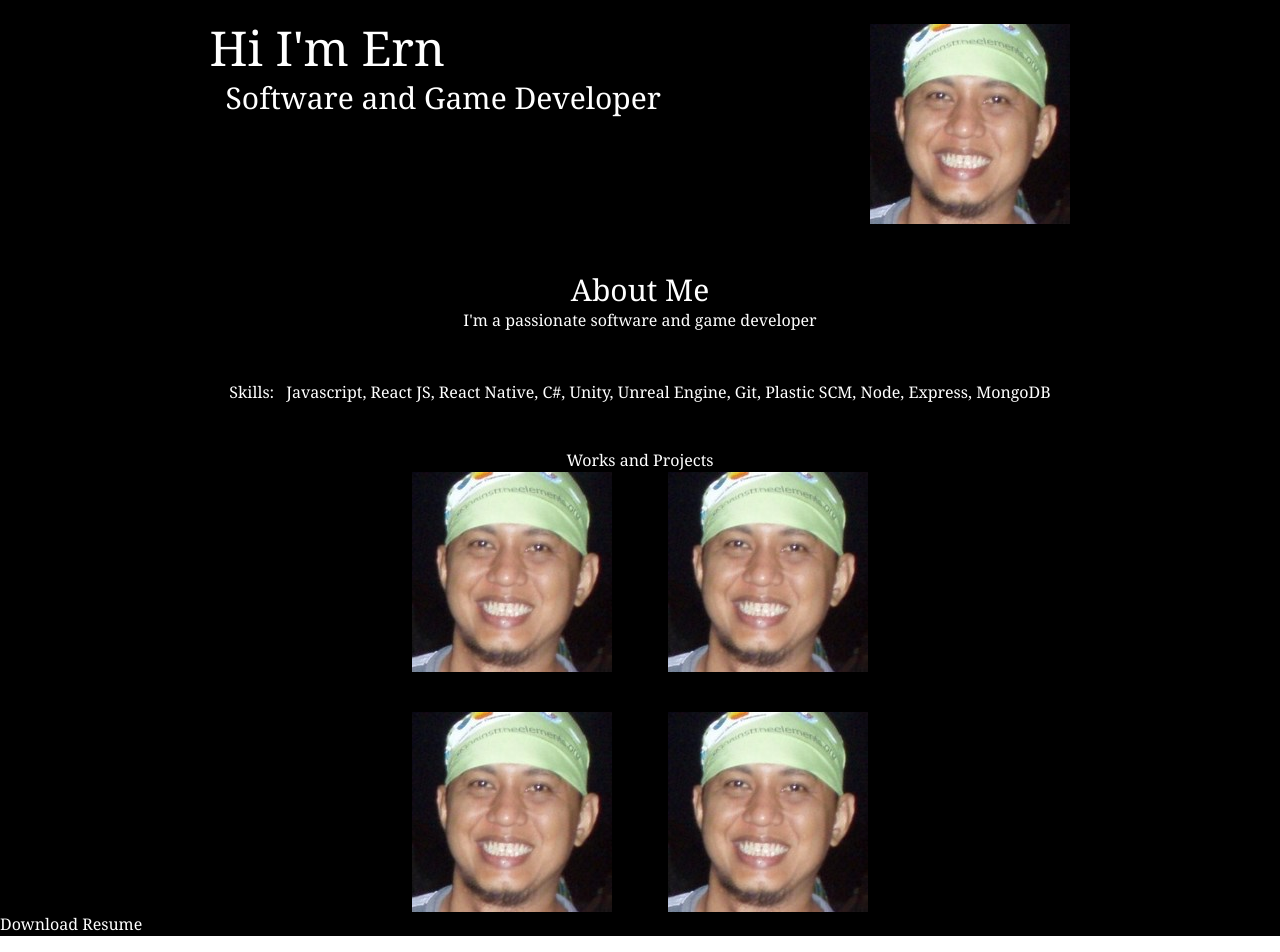
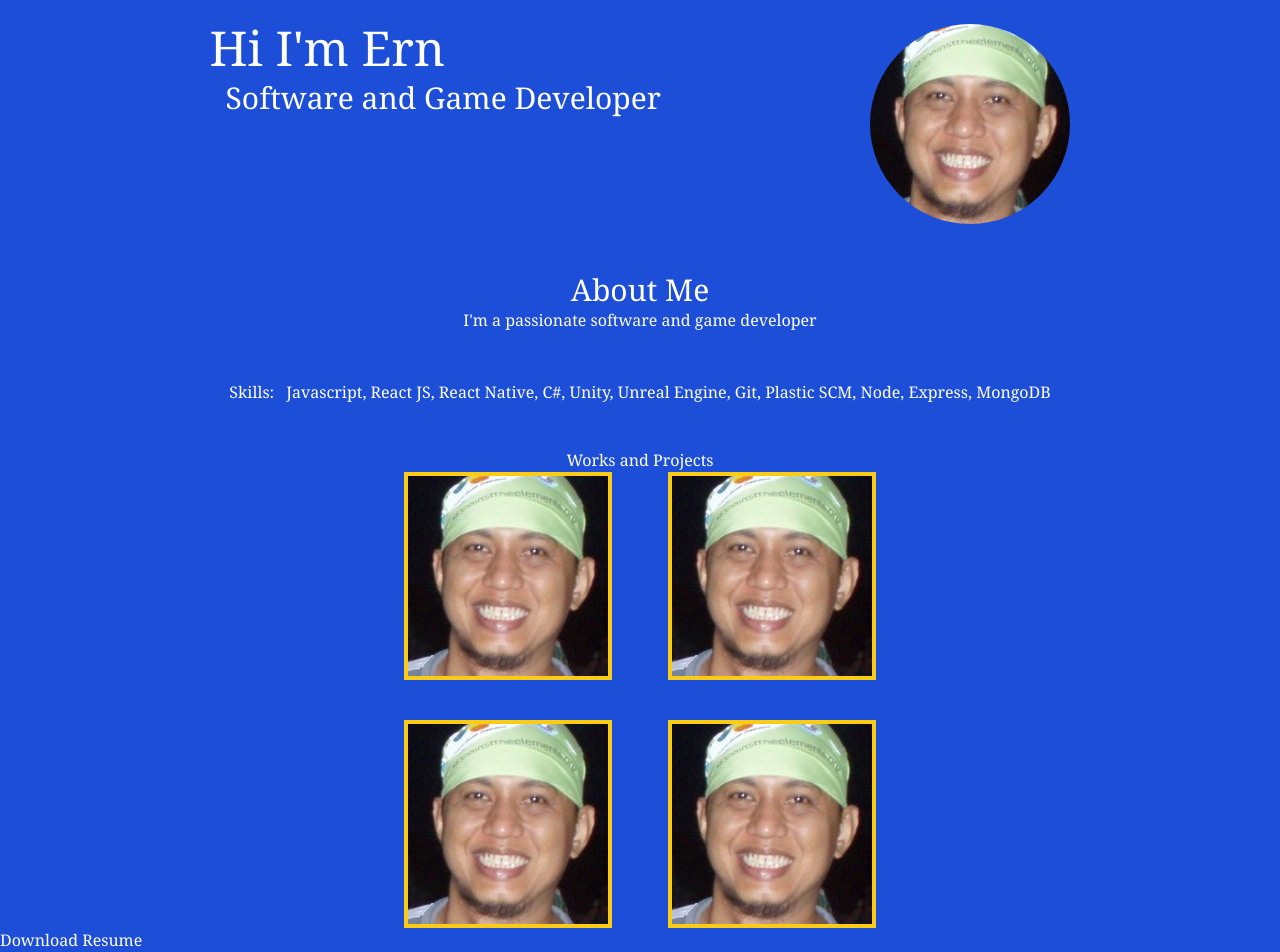
Before and after one commit to yurigligoric/ernportfolio, a React (Vite) app: page / in a window 1280 px wide. Shown: the part 80-1032 px from the top of the page. Built offline with nearby package versions, Linux system fonts and the light colour scheme.

Commit message:
change background to blue -700

```diff
--- a/src/pages/Home.jsx
+++ b/src/pages/Home.jsx
@@ -4,13 +4,13 @@ import image from '../assets/ernbanawa.jpg'
 
 function Home() {
   return (
-    <div className='flex flex-col bg-black text-white w-full h-full pt-16 font-serif'>
+    <div className='flex flex-col bg-blue-700 text-white w-full h-full pt-16 font-serif'>
         <div className='flex flex-1 flex-col lg:flex-row justify-evenly' >
             <div className='mt-10'>
                 <h1 className='lg:text-5xl mb-2 font-serif'>Hi I&apos;m Ern</h1>
                 <h1 className='ml-4 lg:text-3xl font-serif'>Software and Game Developer</h1>
             </div>
-            <img src={image} className='object-cover mt-10'/>
+            <img src={image} className='object-cover mt-10 rounded-full'/>
         </div>
         <div id="about" className='justify-center flex flex-col items-center mt-12'>
             <div>
@@ -30,18 +30,18 @@ function Home() {
             <h1>Works and Projects</h1>
             <div className='flex flex-col lg:flex-row justify-evenly mb-10'>
                 <div className='ml-7 mr-7'>
-                    <img src={image}/>
+                    <img src={image} className='border-solid border-yellow-400 border-4'/>
                 </div>
                 <div className='ml-7 mr-7'>
-                    <img src={image}/>
+                    <img src={image} className='border-solid border-yellow-400 border-4'/>
                 </div>
             </div>
             <div className='flex flex-col lg:flex-row justify-evenly'>
                 <div className='ml-7 mr-7'>
-                    <img src={image}/>
+                    <img src={image} className='border-solid border-yellow-400 border-4'/>
                 </div>
                 <div className='ml-7 mr-7'>
-                    <img src={image}/>
+                    <img src={image} className='border-solid border-yellow-400 border-4'/>
                 </div>
             </div>
         </div>
```
